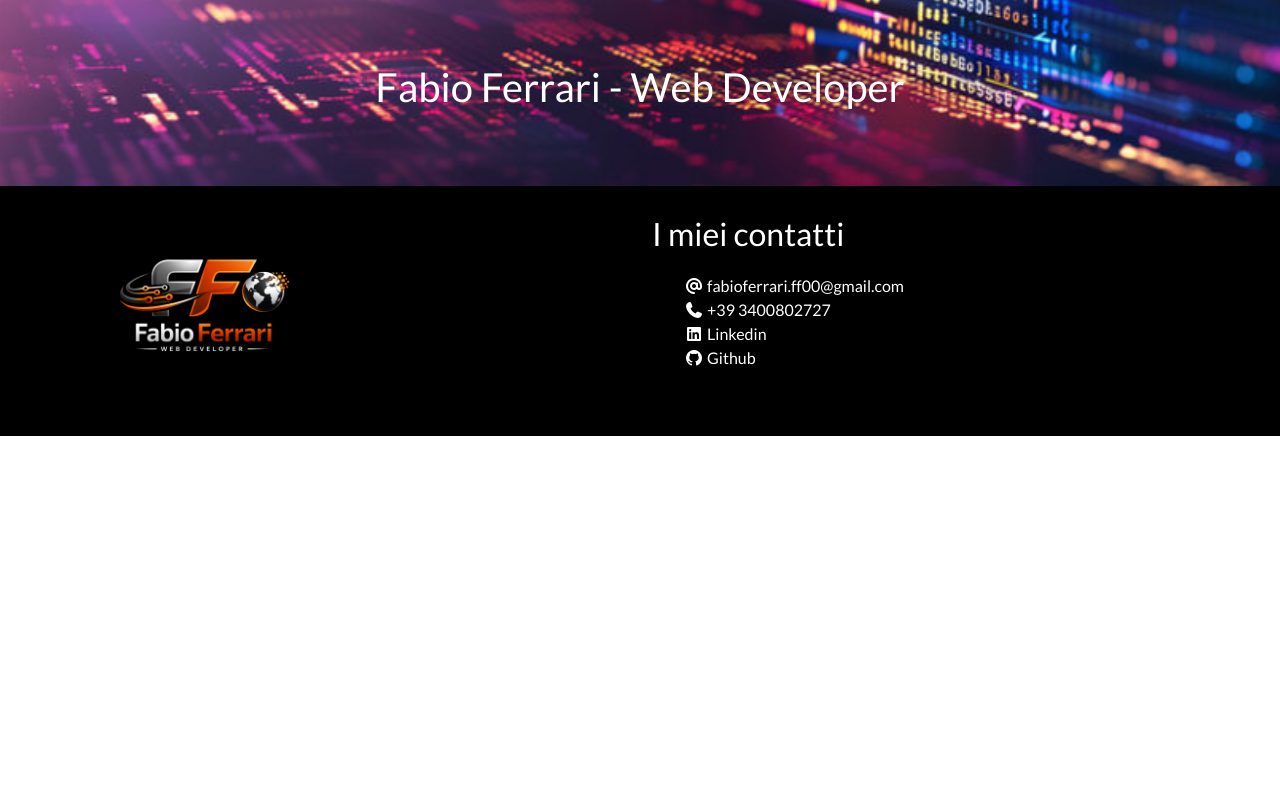
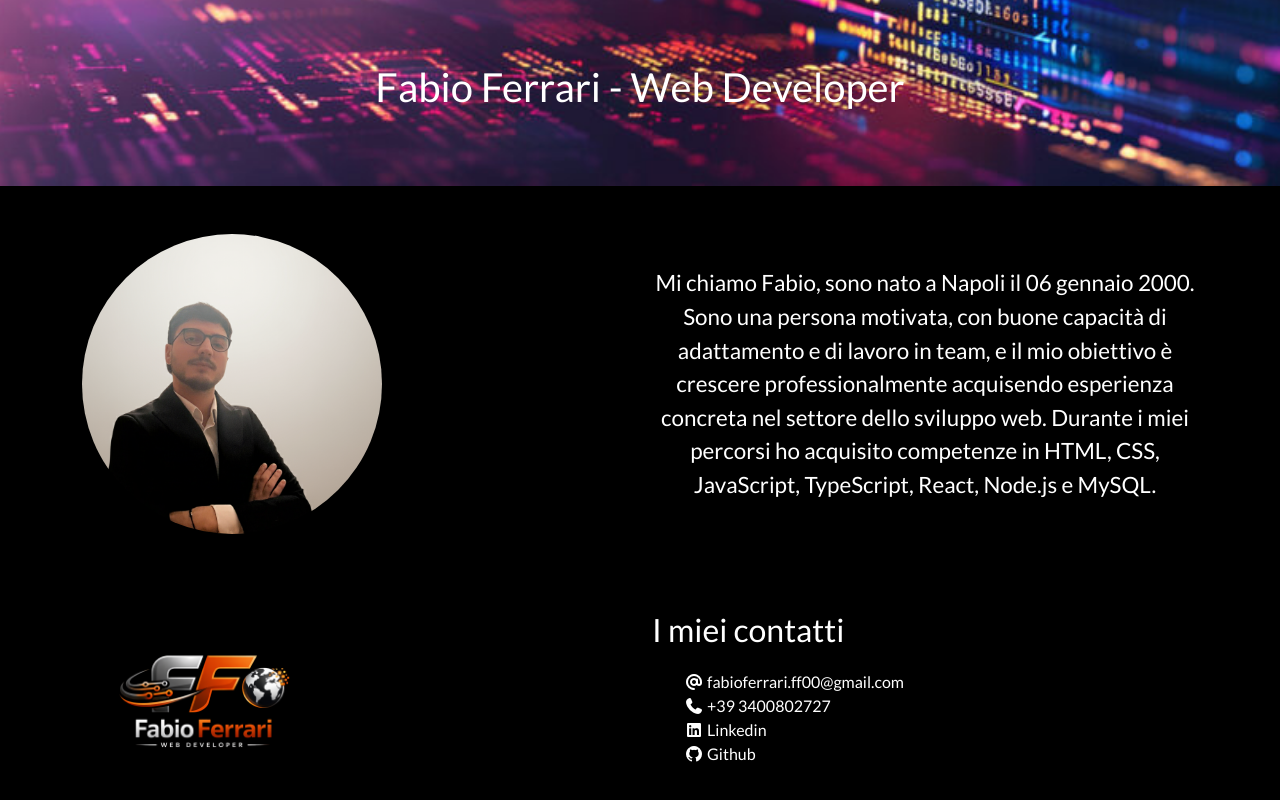
Before and after one commit to fabioferrari00/fabio-ferrari-site, a React (Vite) app: page / in a window 1280 px wide. Shown: the part 562-1362 px from the top of the page. Before the commit the page ends 998 px from the top, so only its background shows below. Built offline with nearby package versions, Linux system fonts and the light colour scheme; a web font is replaced by a local one.

Commit message:
working homepage

```diff
--- a/src/index.css
+++ b/src/index.css
@@ -13,7 +13,7 @@ footer {
 }
 
 main {
-  background-color: rgb(43, 43, 43);
+  background-color: black;
 }
 
 .header-logo {
@@ -80,3 +80,18 @@ main {
   text-decoration: none;
   color: white;
 }
+
+.mia-foto {
+  border-radius: 50%;
+  width: 300px;
+  height: 300px;
+  object-fit: cover;
+}
+
+.mini-bio {
+  color: white;
+  text-align: center;
+  align-items: center;
+  justify-content: center;
+  font-size: 1.4rem;
+}
--- a/src/pages/Home.jsx
+++ b/src/pages/Home.jsx
@@ -13,6 +13,16 @@ const Home = () => {
           </div>
         </div>
       </div>
+      <div className="container">
+        <div className="row">
+          <div className="col-6">
+            <img className='mia-foto my-5' src="../src/assets/miafoto.png" alt="" />
+          </div>
+          <div className="col-6 mini-bio d-flex">
+            Mi chiamo Fabio, sono nato a Napoli il 06 gennaio 2000. Sono una persona motivata, con buone capacità di adattamento e di lavoro in team, e il mio obiettivo è crescere professionalmente acquisendo esperienza concreta nel settore dello sviluppo web. Durante i miei percorsi ho acquisito competenze in HTML, CSS, JavaScript, TypeScript, React, Node.js e MySQL.
+          </div>
+        </div>
+      </div>
     </>
   )
 }
```
Also changed, not shown: src/assets/miafoto.png (added).
